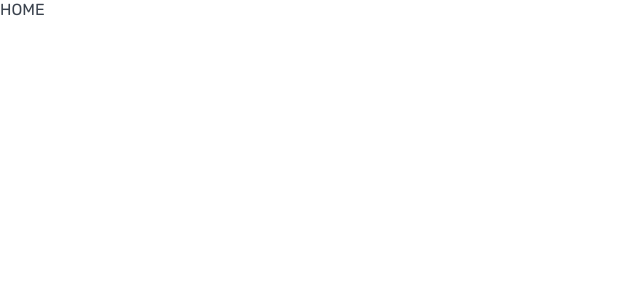
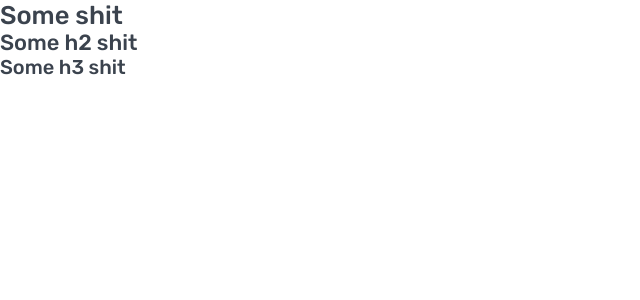
Before and after one commit to Ilyacnt/rating-site-purple, a Next.js app: page / in a window 1280 px wide. Shown: the top 300 px of the page, without its empty margins (0-640 px from the left). Built offline with nearby package versions, Linux system fonts and the light colour scheme.

Commit message:
Button component added

```diff
--- /dev/null
+++ b/components/Heading/Heading.module.css
@@ -0,0 +1,14 @@
+.h1 {
+    font-weight: 500;
+    font-size: 1.6rem;
+}
+
+.h2 {
+    font-weight: 500;
+    font-size: 1.37rem;
+}
+
+.h3 {
+    font-weight: 500;
+    font-size: 1.25rem;
+}
--- /dev/null
+++ b/components/Heading/Heading.props.ts
@@ -0,0 +1,6 @@
+import { ReactNode } from 'react'
+
+export interface HeadingProps {
+    tag: 'h1' | 'h2' | 'h3'
+    children?: ReactNode
+}
--- /dev/null
+++ b/components/Heading/Heading.tsx
@@ -0,0 +1,15 @@
+import { HeadingProps } from './Heading.props'
+import styles from './Heading.module.css'
+
+export const Heading = ({ tag, children }: HeadingProps): JSX.Element => {
+    switch (tag) {
+        case 'h1':
+            return <h1 className={styles.h1}>{children}</h1>
+        case 'h2':
+            return <h2 className={styles.h2}>{children}</h2>
+        case 'h3':
+            return <h3 className={styles.h3}>{children}</h3>
+        default:
+            return <></>
+    }
+}
--- /dev/null
+++ b/components/index.ts
@@ -0,0 +1 @@
+export * from './Heading/Heading'
--- a/pages/index.tsx
+++ b/pages/index.tsx
@@ -1,3 +1,11 @@
+import { Heading } from '@/components'
+
 export default function Home(): JSX.Element {
-    return <div>HOME</div>
+    return (
+        <div>
+            <Heading tag="h1">Some shit</Heading>
+            <Heading tag="h2">Some h2 shit</Heading>
+            <Heading tag="h3">Some h3 shit</Heading>
+        </div>
+    )
 }
```
